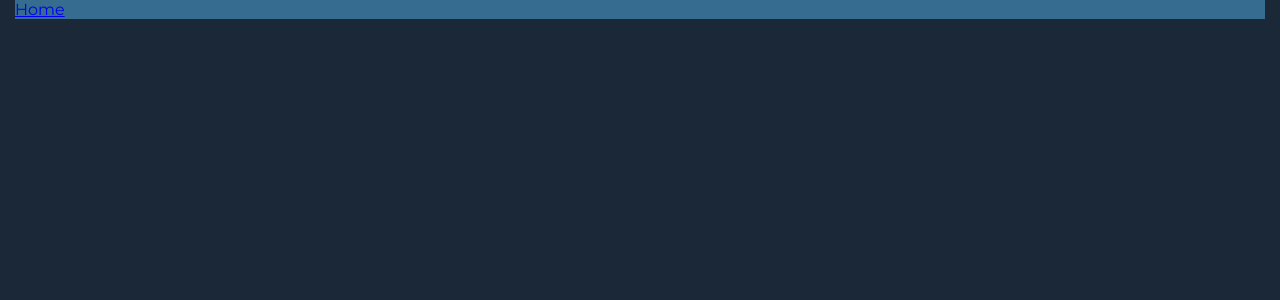
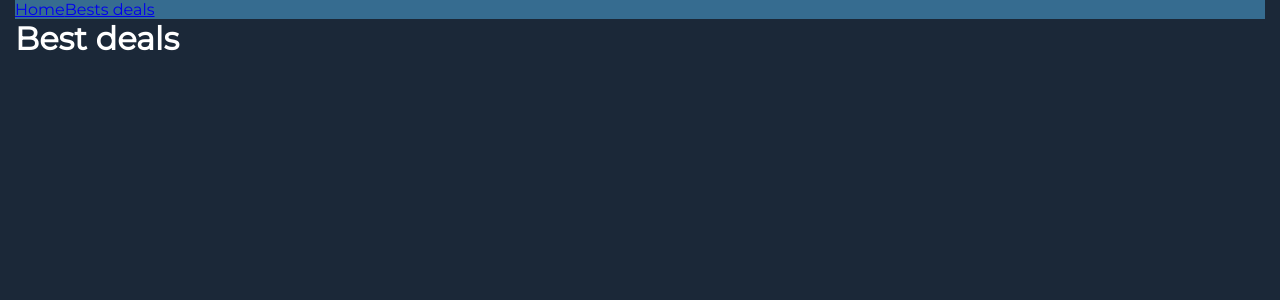
Before and after one commit to BratiPradhan/priceless-games, a React (Create React App) app: page /deals in a window 1280 px wide. Shown: the top 300 px of the page. Built offline with nearby package versions, Linux system fonts and the light colour scheme.

Commit message:
creating new route and deals component

```diff
--- a/src/App.js
+++ b/src/App.js
@@ -5,6 +5,7 @@ import GameList from './components/GamesList'
 import GameInfo from './components/GameInfo/GameInfo'
 import './App.css'
 import Navbar from './components/Navbar'
+import Deals from './components/BestDeals/Deals'
 
 function App() {
 
@@ -17,6 +18,7 @@ function App() {
         </Route>
         <Route path="/search" component={GameList} />
         <Route path="/game/:gameID" component={GameInfo} />
+        <Route path="/deals" component={Deals} />
       </Switch>
     </>
   )
--- /dev/null
+++ b/src/components/BestDeals/Deals.js
@@ -0,0 +1,9 @@
+import React, {Component} from 'react';
+
+class Deals extends Component {
+    render(){
+        return <h1>Best deals</h1>
+    }
+}
+
+export default Deals
--- a/src/components/Navbar.js
+++ b/src/components/Navbar.js
@@ -5,6 +5,7 @@ const Navbar = () => {
     return(
         <nav className="main-nav">
             <Link to="/">Home</Link>
+            <Link to="/deals">Bests deals</Link>
         </nav>
     )
 }
```
